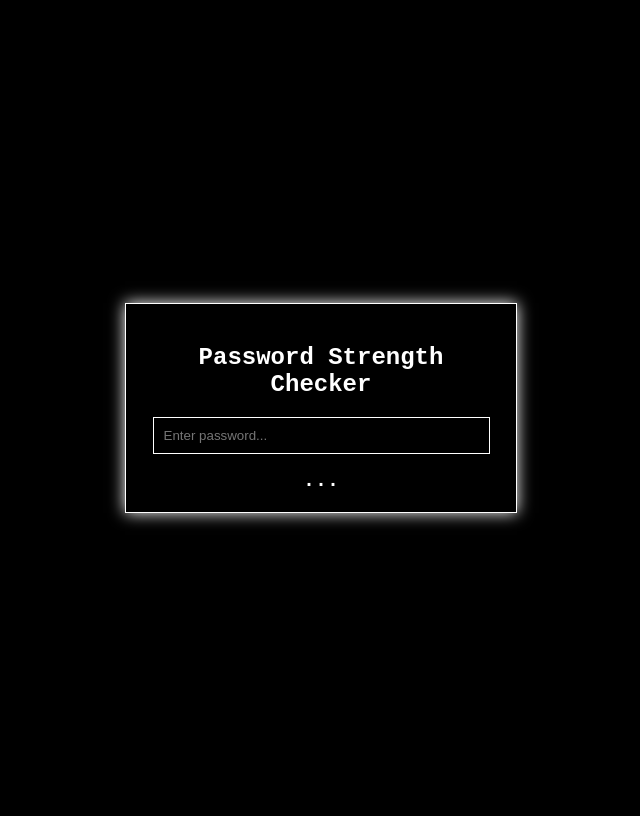
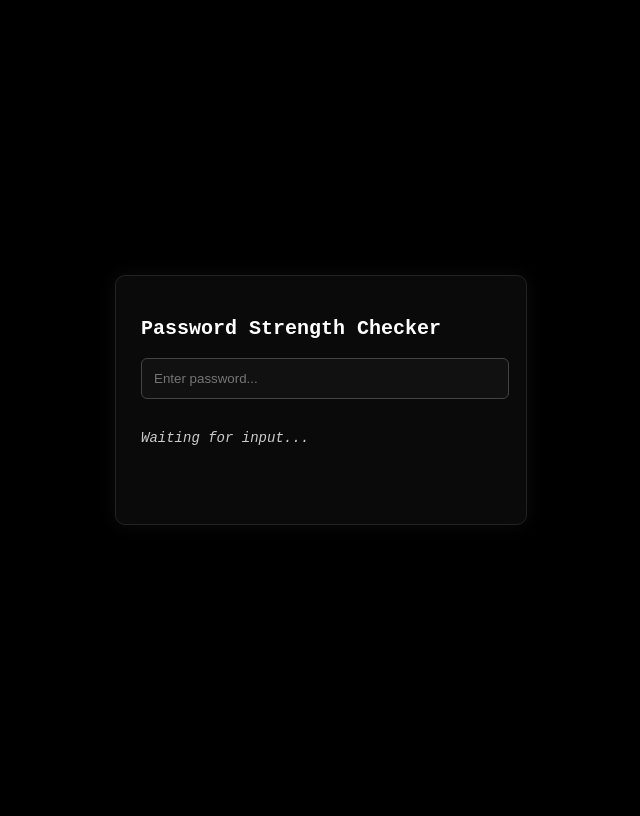
Before and after one commit to bmarzky/password-checker, a PHP site: page / in a window 1280 px wide. Shown: the whole page, without its empty margins (319-959 px from the left). After the commit the page ends 525 px from the top, so only its background shows below. Run offline with PHP 8.4, Linux system fonts and the light colour scheme.

Commit message:
Improve password checker UI and HIBP integration

```diff
--- a/index.php
+++ b/index.php
@@ -1,17 +1,31 @@
 <!DOCTYPE html>
-<html>
+<html lang="en">
 <head>
+    <meta charset="UTF-8">
     <title>Password Strength Checker</title>
+    <!-- File CSS eksternal -->
     <link rel="stylesheet" href="style.css">
 </head>
 <body>
 
 <div class="container">
     <h2>Password Strength Checker</h2>
-    <input type="password" id="password" placeholder="Enter password..." onkeyup="checkPassword()">
-    <div class="result" id="result">...</div>
+
+    <input
+        type="password"
+        id="password"
+        placeholder="Enter password..."
+        onkeyup="checkPassword()"
+    >
+
+    <div id="progressBar"></div>
+
+    <div class="result" id="result">
+        <i>Waiting for input...</i>
+    </div>
 </div>
 
+<!-- File JS eksternal -->
 <script src="script.js"></script>
 
 </body>
--- a/script.js
+++ b/script.js
@@ -1,24 +1,99 @@
-function checkPassword() {
+async function checkPassword() {
     const pass = document.getElementById("password").value;
+
+    if (pass.length === 0) {
+        document.getElementById("result").innerHTML = "<i>Waiting for input...</i>";
+        document.getElementById("progressBar").style.width = "0%";
+        return;
+    }
+
     let score = 0;
+    let warnings = [];
 
-    // panjang
-    if (pass.length >= 8) score++;
+    // --- Hitung score & warning ---
+    if (pass.length >= 12) score += 30;
+    else if (pass.length >= 8) score += 20;
+    else score += 5;
 
-    // kombinasi karakter
-    if (/[A-Z]/.test(pass)) score++;
-    if (/[a-z]/.test(pass)) score++;
-    if (/[0-9]/.test(pass)) score++;
-    if (/[\W_]/.test(pass)) score++;
+    const checks = [
+        { regex: /[A-Z]/, warn: "Butuh huruf besar" },
+        { regex: /[a-z]/, warn: "Butuh huruf kecil" },
+        { regex: /[0-9]/, warn: "Butuh angka" },
+        { regex: /[\W_]/, warn: "Butuh simbol" }
+    ];
 
-    // pola umum
-    const weakPatterns = ["123456", "password", "qwerty", "111111", "abc123"];
-    if (weakPatterns.some(p => pass.toLowerCase().includes(p))) score = 1;
+    checks.forEach(c => {
+        if (!c.regex.test(pass)) warnings.push(c.warn);
+        else score += 10;
+    });
 
-    let text = "";
-    if (score <= 2) text = "Weak ❌";
-    else if (score <= 4) text = "Medium ⚠️";
-    else text = "Strong ✅";
+    // Entropy
+    let charset = 0;
+    if (/[a-z]/.test(pass)) charset += 26;
+    if (/[A-Z]/.test(pass)) charset += 26;
+    if (/[0-9]/.test(pass)) charset += 10;
+    if (/[\W_]/.test(pass)) charset += 33;
+    let entropy = Math.round(pass.length * Math.log2(charset || 1));
 
-    document.getElementById("result").innerText = text;
+    // Rating
+    const rating = score < 30 ? "Weak" : score < 60 ? "Medium" : "Strong";
+
+    // Tampilkan sementara status checking
+    document.getElementById("result").innerHTML = `
+        <b>${rating}</b><br>
+        Entropy: ${entropy} bits<br>
+        ${warnings.length ? `<ul class="warning-list">${warnings.slice(0,3).map(w=>`<li>${w}</li>`).join("")}${warnings.length>3?`<li>...${warnings.length-3} lebih</li>`:""}</ul>` : ""}
+        <small style="color:#888;">Checking leaks...</small>
+    `;
+
+    // --- HIBP ---
+    const pwned = await checkHIBP(pass);
+
+    // Update hasil akhir tanpa menumpuk teks lama
+    let leakText = pwned > 0
+        ? `<br><small style="color:#f77;">Password leak detected! (${pwned} hits)</small>`
+        : `<br><small style="color:#0f0;">No leak detected</small>`;
+
+    document.getElementById("result").innerHTML = `
+        <b>${rating}</b><br>
+        Entropy: ${entropy} bits<br>
+        ${warnings.length ? `<ul class="warning-list">${warnings.slice(0,3).map(w=>`<li>${w}</li>`).join("")}${warnings.length>3?`<li>...${warnings.length-3} lebih</li>`:""}</ul>` : ""}
+        ${leakText}
+    `;
 }
+
+
+
+async function checkHIBP(password) {
+    const sha1 = await sha1Hash(password);
+    const prefix = sha1.substring(0, 5);
+    const suffix = sha1.substring(5).toUpperCase();
+
+    const response = await fetch(`https://api.pwnedpasswords.com/range/${prefix}`);
+    const text = await response.text();
+
+    for (let line of text.split("\n")) {
+        const [hashSuffix, count] = line.split(":");
+        if (hashSuffix === suffix) return parseInt(count);
+    }
+    return 0;
+}
+
+async function sha1Hash(str) {
+    const buffer = new TextEncoder().encode(str);
+    const hash = await crypto.subtle.digest("SHA-1", buffer);
+    return [...new Uint8Array(hash)].map(b => b.toString(16).padStart(2, "0")).join("").toUpperCase();
+}
+
+function animateProgressBar(score) {
+    const bar = document.getElementById("progressBar");
+    let percent;
+
+    // Map score ke persentase bar
+    if (score < 30) percent = 25;      // Weak
+    else if (score < 60) percent = 60; // Medium
+    else percent = 100;                // Strong
+
+    bar.style.width = "0%"; // reset
+    setTimeout(() => bar.style.width = percent + "%", 50);
+}
--- a/style.css
+++ b/style.css
@@ -1,31 +1,83 @@
 body {
     background: #000;
-    color: #ffffff;
+    color: #fff;
     font-family: "Courier New", monospace;
     display: flex;
     justify-content: center;
     align-items: center;
     height: 100vh;
+    margin: 0;
 }
 
 .container {
-    border: 1px solid #ffffff;
-    padding: 20px;
-    width: 350px;
-    text-align: center;
-    box-shadow: 0 0 15px #ffffff;
+    width: 360px;
+    background: #0a0a0a;
+    padding: 25px;
+    border: 1px solid #222;
+    border-radius: 10px;
+    box-shadow: 0 0 20px rgba(255,255,255,0.05);
+}
+
+h2 {
+    margin-bottom: 18px;
+    font-size: 20px;
+    font-weight: 600;
+    color: #fff;
 }
 
 input {
-    width: 90%;
-    padding: 10px;
-    background: #000;
-    color: #ffff;
-    border: 1px solid #ffff;
+    width: 95%;
+    padding: 12px;
+    margin-bottom: 12px;
+    background: #111;
+    color: #fff;
+    border: 1px solid #444;
+    border-radius: 6px;
+}
+
+input:focus {
+    outline: none;
+    border-color: rgb(255, 255, 255);
+    box-shadow: 0 0 5px rgb(255, 255, 255);
+}
+
+#progressBar {
+    height: 4px;
+    width: 0%;
+    background: #4fff4f;
+    transition: width 0.4s ease; /* sudah oke */
+    margin-bottom: 14px;
 }
 
 .result {
+    color: #ccc;
+    line-height: 1.4;
+    min-height: 70px;
+    font-size: 14px;
+}
+
+/* Warning list clean */
+.warning-list {
+    margin-top: 8px;
+    padding-left: 14px;
+    color: #f77;
+    font-size: 13px;
+}
+
+.deep-scan {
     margin-top: 15px;
-    font-size: 20px;
-    font-weight: bold;
+    padding: 10px;
+    background: #111;
+    border: 1px solid #222;
+    border-radius: 6px;
+    font-size: 12px;
+    color: #aaa;
 }
+
+.bar {
+    height: 5px;
+    background: #0f0;
+    width: 0%;
+    transition: width 0.4s linear;
+    box-shadow: 0 0 10px #0f0;
+}
```
